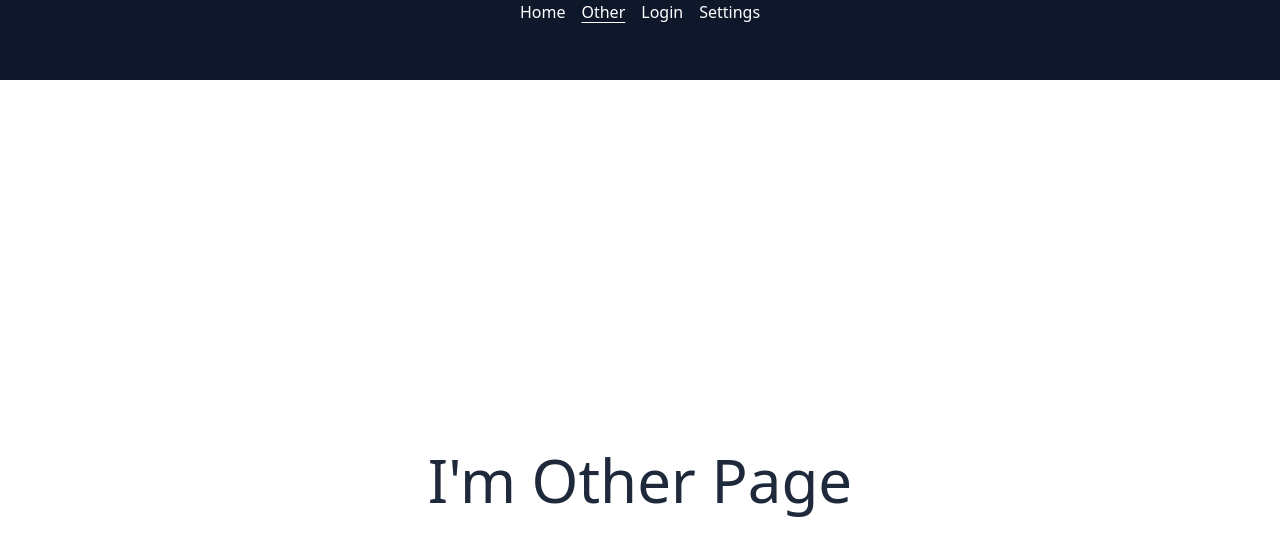
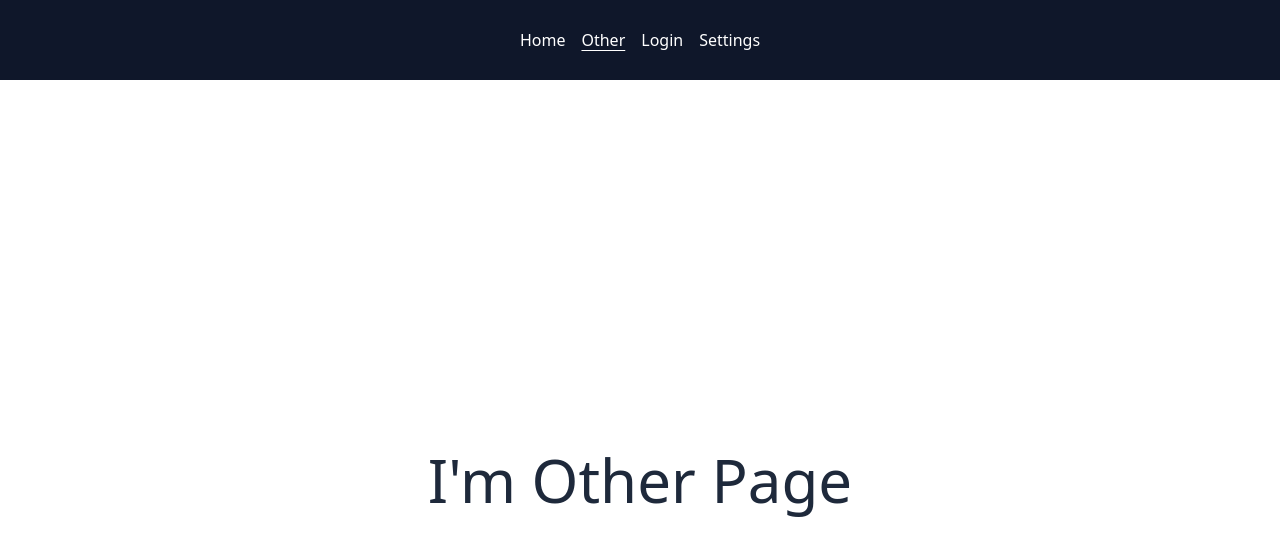
Before and after one commit to jbotel17/homework5, a Vue app: page /other in a window 1280 px wide. Shown: the top 556 px of the page. Built offline with nearby package versions, Linux system fonts and the light colour scheme.

Commit message:
link for Card Detail Page

```diff
--- a/src/components/MainCardSingle.vue
+++ b/src/components/MainCardSingle.vue
@@ -8,12 +8,14 @@
 </script>
 
 <template>
+            <RouterLink :to="{name: 'CardDetail', params: {id: username}}">
         <div class="border border-gray-500 rounded-lg shadow bg-gray-400 h-full">
-        <img class="object-fill h-480 w-960 rounded-t-lg" v-bind:src="faker.image.urlLoremFlickr({category: 'cats', height: 480, width: 960})" />
-        <div class="p-4">
-            <p class="mb-2 text-2xl font-bold">{{ firstname }} {{ lastname }}</p>
-            <p class="mb-3 font-normal text-gray-800">{{ jobtitle }}</p>
-            <p class="mb-3 font-normal text-gray-800">{{ bio }}</p>
+            <img class="object-fill h-480 w-960 rounded-t-lg" v-bind:src="faker.image.urlLoremFlickr({category: 'cats', height: 480, width: 960})" />
+            <div class="p-4">
+                <p class="mb-2 text-2xl font-bold">{{ firstname }} {{ lastname }}</p>
+                <p class="mb-3 font-normal text-gray-800">{{ jobtitle }}</p>
+                <p class="mb-3 font-normal text-gray-800">{{ bio }}</p>
         </div>
     </div>
+    </RouterLink>
 </template>
--- a/src/components/NavMenu.vue
+++ b/src/components/NavMenu.vue
@@ -1,5 +1,5 @@
 <template>
-    <nav class="bg-slate-900 h-20 text-white">
+    <nav class="bg-slate-900 h-20 items-center text-white">
     <RouterLink :to="{ name: 'Home' }">Home</RouterLink>
     <RouterLink :to="{ name: 'Other' }">Other</RouterLink>
     <RouterLink :to="{ name: 'LoginPage' }">Login</RouterLink>
--- a/src/views/CardDetail.vue
+++ b/src/views/CardDetail.vue
@@ -1,7 +1,8 @@
 <script setup>
-
+  import { useRoute } from 'vue-router';
+    const route = useRoute()
 </script>
 
 <template>
-    CardDetail Page
+    {{ route.params.id }}
 </template>
```
